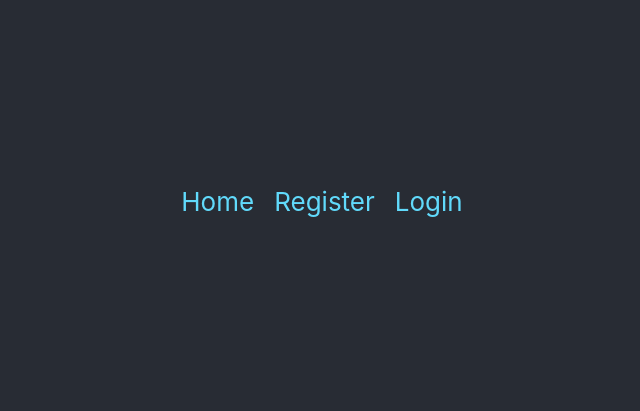
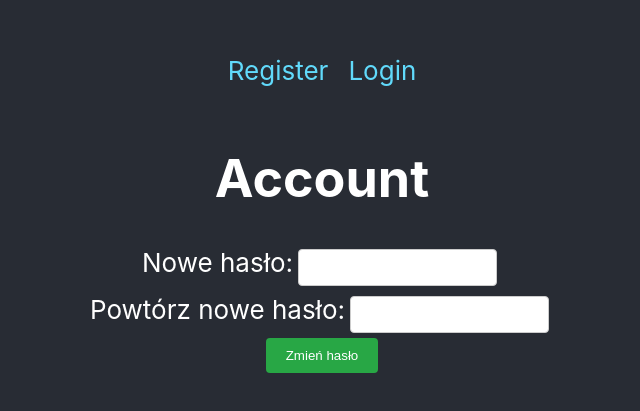
Before and after one commit to Sebastian2k21/App-CarDetailing, a React (Create React App) app in the folder car-detailing/: page /account in a window 1280 px wide. Before the commit this address had no page. Shown: the part 199-610 px from the top of the page, without its empty margins (318-958 px from the left). Built offline with nearby package versions, Linux system fonts and the light colour scheme.

Commit message:
add account and updating current code

```diff
--- /dev/null
+++ b/car-detailing/src/Account.js
@@ -0,0 +1,102 @@
+import { useContext, useState } from "react";
+import { ENDPOINTS } from "./api/Endpoints";
+import TokenContext from "./context/TokenContext";
+import axios from 'axios';
+
+
+const Account = () => {
+    const [formData, setFormData] = useState({password: '', passwordConfirm: ''});
+    const { access } = useContext(TokenContext);
+
+    const changePasswordAPI = async (formData) => {
+        try {
+            const response = await axios.post(ENDPOINTS.ChangePassword, formData, {headers: {Authorization: `Bearer ${access}`}});
+            if (response.status === 200 || response.status === 201) {
+                return true
+            }
+        }
+        catch (error) {
+            console.error('Error changing password', error);
+            return false;
+        }
+    }
+
+    const handleChange = (e) => {
+        const { name, value } = e.target;
+        setFormData({
+            ...formData,
+            [name]: value,
+        });
+    };
+
+    const handleSubmit = async (e) => {
+        e.preventDefault();
+
+        if (validateForm()) {
+            // Here you would usually send formData to the server
+            console.log('Form submitted', formData);
+
+            const success = await changePasswordAPI(formData)
+            if(success) {
+                // Przekierowanie na ekran logowania
+                alert("Hasło zmienione")
+            }
+        }
+    };
+
+
+    const validateForm = () => {
+        // let valid = true;
+        // let errors = {
+        //     username: '',
+        //     email: '',
+        //     password: '',
+        // };
+
+        // if (!formData.username) {
+        //     errors.username = 'Name is required';
+        //     valid = false;
+        // }
+
+        // if (!validateEmail(formData.email)) {
+        //     errors.email = 'Invalid email address';
+        //     valid = false;
+        // }
+
+        // if (!validatePassword(formData.password)) {
+        //     errors.password = 'Password must be at least 8 characters long and contain at least one letter and one number';
+        //     valid = false;
+        // }
+
+        // setErrors(errors);
+        // return valid;
+        return true
+    };
+
+    return (
+        <div>
+            <h1>Account</h1>
+
+
+        <form onSubmit={handleSubmit}>
+            <div>
+                <label>
+                    Nowe hasło:
+                    <input type="password" name="password" value={formData.username}
+                        onChange={handleChange} required />
+                </label>
+            </div>
+            <div>
+                <label>
+                    Powtórz nowe hasło:
+                    <input type="passwordConfirm" name="passwordConfirm" value={formData.passwordConfirm}
+                        onChange={handleChange} required />
+                </label>
+            </div>
+            <button type="submit">Zmień hasło</button>
+        </form>
+        </div>
+    );
+}
+
+export default Account;
--- a/car-detailing/src/App.js
+++ b/car-detailing/src/App.js
@@ -1,26 +1,71 @@
-import React from 'react';
+import React, { useState } from 'react';
 import './App.css';
 import RegisterForm from './RegisterForm';
 import LoginForm from './LoginForm';
-import { Route, Routes, Link } from 'react-router-dom';
+import { Route, Routes, Link, useNavigate } from 'react-router-dom';
+import TokenContext from './context/TokenContext';
+import Account from './Account';
 
 function App() {
+    const [access, setAccessState] = useState(localStorage.getItem('access'));
+    const [refresh, setRefreshState] = useState(localStorage.getItem('refresh'));
+    const navigate = useNavigate();
+
+    const setAccess = (access) => {
+        if(access == null) {
+            setAccessState(null);
+            localStorage.removeItem('access');
+        }  else {
+            setAccessState(access);
+            localStorage.setItem('access', access);
+        }
+    }
+
+    const setRefresh = (refresh) => {
+        if(refresh == null) {
+            setRefreshState(null);
+            localStorage.removeItem('refresh');
+        } else {
+            setRefreshState(refresh);
+            localStorage.setItem('refresh', refresh);
+        }
+    }
+
+    const logoutUser = () => {
+        setAccess(null);
+        setRefresh(null);
+        navigate("/login")
+    }
+
     return (
         <div className="App">
+            <TokenContext.Provider value={{ access, refresh, setAccess, setRefresh }}>
                 <header className="App-header">
                     <nav>
                         <ul>
+                            {access != null ?
+                            <>
                                 <li><Link to="/">Home</Link></li>
+                                <li><Link to="/account">Account</Link></li>
+                                <li><Link onClick={logoutUser} to="/login">Logout</Link></li>
+                            </>
+                            :
+                            <>
                                 <li><Link to="/register">Register</Link></li>
                                 <li><Link to="/login">Login</Link></li>
+                            </>
+
+                            }
                         </ul>
                     </nav>
                     <Routes>
                         <Route path="/register" element={<RegisterForm />} />
                         <Route path="/login" element={<LoginForm />} />
+                        <Route path="/account" element={<Account />} />
                         <Route path="/" element={<h1> CarDetailing </h1>} />
                     </Routes>
                 </header>
+            </TokenContext.Provider>
         </div>
     );
 }
--- a/car-detailing/src/LoginForm.js
+++ b/car-detailing/src/LoginForm.js
@@ -1,8 +1,13 @@
-import React, { useState } from 'react';
+import React, { useContext, useState } from 'react';
 import axios from 'axios';
 import { useNavigate } from 'react-router-dom';
+import { ENDPOINTS } from './api/Endpoints';
+import TokenContext from './context/TokenContext';
+
 
 const LoginForm = () => {
+    const {setAccess, setRefresh} = useContext(TokenContext);
+
     const [formData, setFormData] = useState({
         username: '',
         password: '',
@@ -18,10 +23,12 @@ const LoginForm = () => {
         });
     };
 
-    const registerUserAPI = async (formData) => {
+    const loginUserApi = async (formData) => {
         try {
-            const response = await axios.post('http://localhost:8000/api/token', formData);
+            const response = await axios.post(ENDPOINTS.Login, formData);
             if (response.status === 200 || response.status === 201) {
+                setAccess(response.data.access)
+                setRefresh(response.data.refresh)
                 return true
             }
         }
@@ -38,7 +45,7 @@ const LoginForm = () => {
             // Here you would usually send formData to the server
             console.log('Form submitted', formData);
 
-            const success = await registerUserAPI(formData)
+            const success = await loginUserApi(formData)
             if(success) {
                 // Przekierowanie na ekran logowania
                 navigate("/")
--- a/car-detailing/src/RegisterForm.js
+++ b/car-detailing/src/RegisterForm.js
@@ -1,6 +1,7 @@
 import React, { useState } from 'react';
 import { useNavigate } from 'react-router-dom';
 import axios from 'axios';
+import { ENDPOINTS } from './api/Endpoints';
 
 const RegisterForm = () => {
     const [formData, setFormData] = useState({
@@ -63,7 +64,7 @@ const RegisterForm = () => {
 
     const registerUserAPI = async (formData) => {
         try {
-            const response = await axios.post('http://localhost:8000/api/register', formData);
+            const response = await axios.post(ENDPOINTS.Register, formData);
             if (response.status === 200 || response.status === 201) {
                 return true
             }
--- /dev/null
+++ b/car-detailing/src/api/Endpoints.js
@@ -0,0 +1,7 @@
+export const BASE_URL = 'http://localhost:8000/api';
+
+export const ENDPOINTS = {
+    Login: BASE_URL + '/token',
+    Register: BASE_URL + '/register',
+    ChangePassword: BASE_URL + '/change-password',
+}
--- /dev/null
+++ b/car-detailing/src/context/TokenContext.js
@@ -0,0 +1,5 @@
+import { createContext } from "react"
+
+const TokenContext = createContext({access: null, refresh: null, setAccess: () => {}, setRefresh: () => {}});
+
+export default TokenContext;
```
Lines whose indentation alone changed are shown as unchanged.
